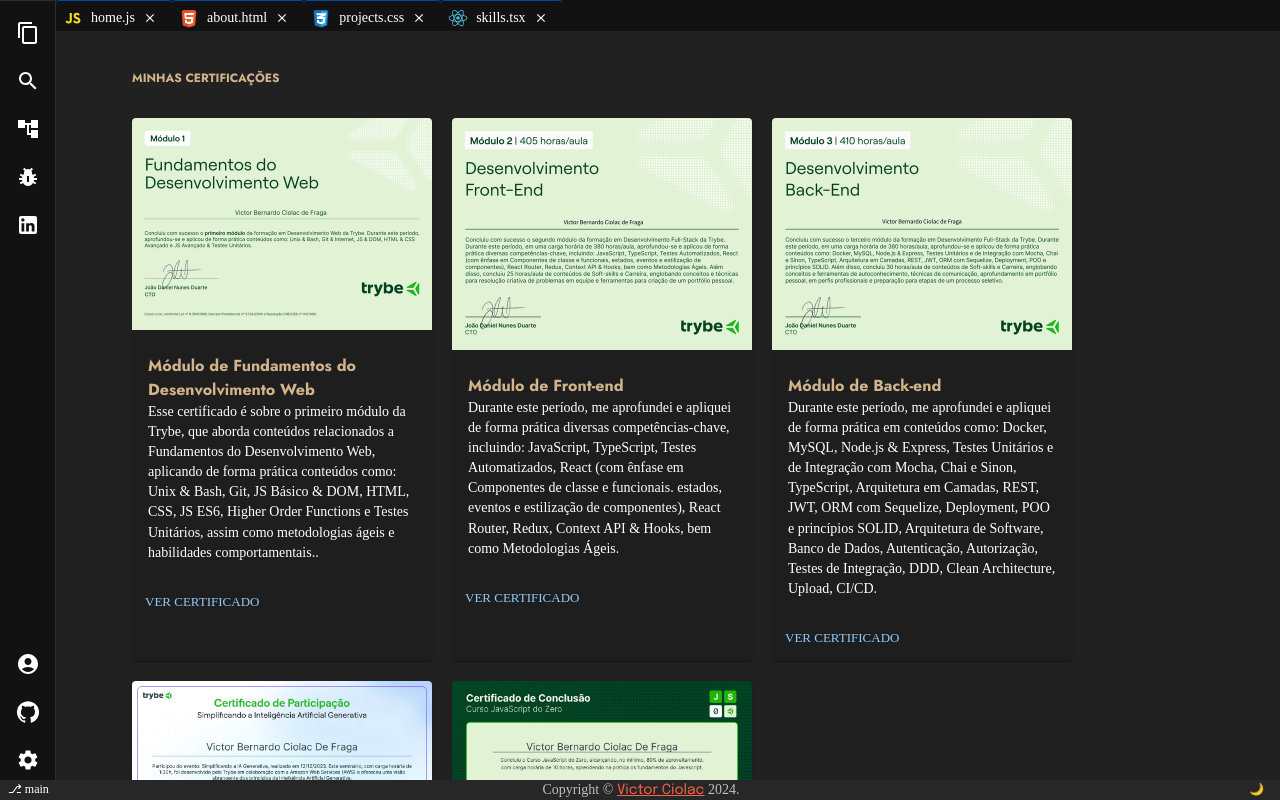
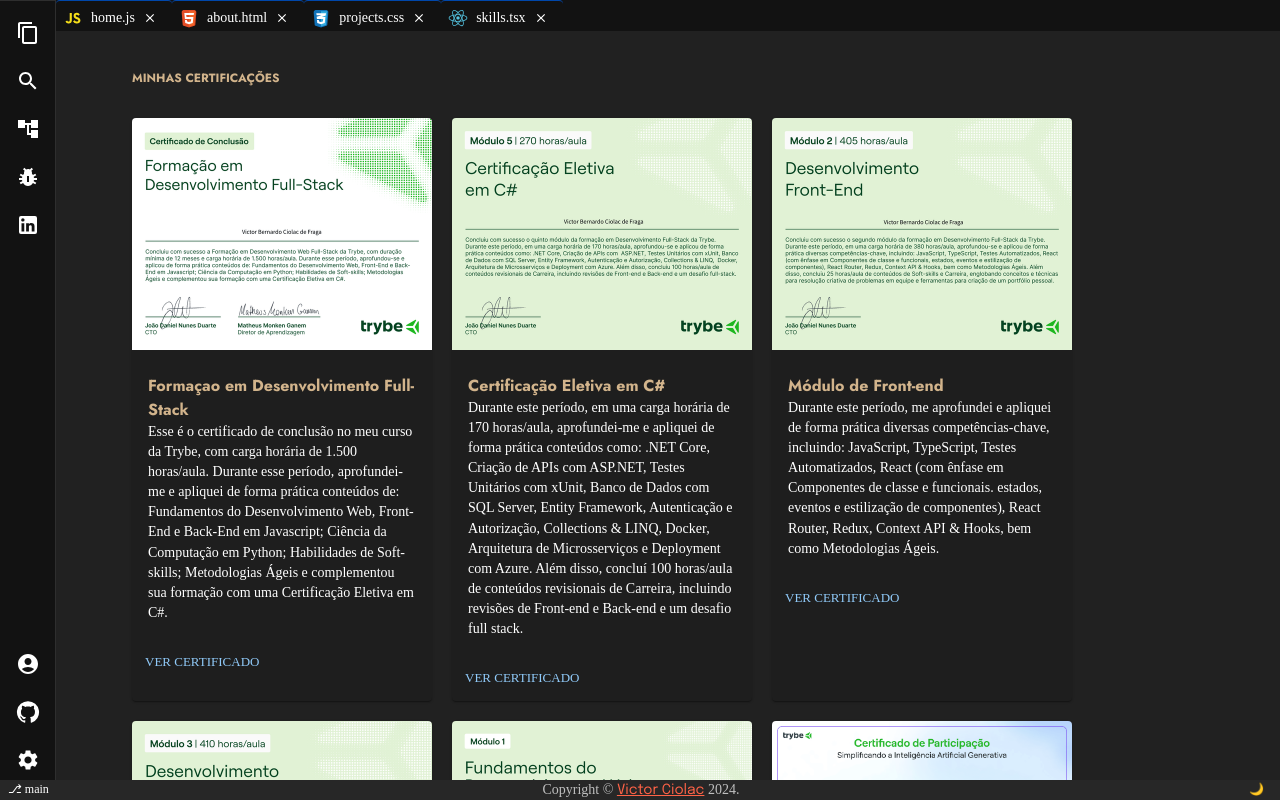
Before and after one commit to vCiolac/vCiolac.github.io, a React (Vite) app: page /certifications in a window 1280 px wide. Shown: the top 800 px of the page. Built offline with nearby package versions, Linux system fonts and the light colour scheme.

Commit message:
update certificates

```diff
--- a/src/Pages/Certifications/index.tsx
+++ b/src/Pages/Certifications/index.tsx
@@ -9,6 +9,8 @@
 import front from '../../assets/images/front.png';
 import back from '../../assets/images/back.png';
 import iaAws from '../../assets/images/ia-aws.png';
+import csharp from '../../assets/images/csharp.png';
+import fullstack from '../../assets/images/fullstack.png';
 
 function Certifications() {
   const { showCodeContent } = useContext(LayoutContext);
@@ -25,23 +27,35 @@
   }
 
   const certifications = [
-    {
-      title: " Módulo de Fundamentos do Desenvolvimento Web",
-      summary: "Esse certificado é sobre o primeiro módulo da Trybe, que aborda conteúdos relacionados a Fundamentos do Desenvolvimento Web, aplicando de forma prática conteúdos como: Unix & Bash, Git, JS Básico & DOM, HTML, CSS, JS ES6, Higher Order Functions e Testes Unitários, assim como metodologias ágeis e habilidades comportamentais..",
-      link: "https://www.credential.net/50fe063f-db3c-4d29-9a89-a36a7964d132",
-      image: fund
+      {
+      title: "Formaçao em Desenvolvimento Full-Stack",
+      summary: "Esse é o certificado de conclusão no meu curso da Trybe, com carga horária de 1.500 horas/aula. Durante esse período, aprofundei-me e apliquei de forma prática conteúdos de: Fundamentos do Desenvolvimento Web, Front-End e Back-End em Javascript; Ciência da Computação em Python; Habilidades de Soft-skills; Metodologias Ágeis e complementou sua formação com uma Certificação Eletiva em C#.",
+      link: "https://www.credential.net/a8444808-309d-48e5-9d51-1d1b9c9e81b9",
+      image: fullstack
     },
     {
-      title: " Módulo de Front-end",
+      title: "Certificação Eletiva em C#",
+      summary: "Durante este período, em uma carga horária de 170 horas/aula, aprofundei-me e apliquei de forma prática conteúdos como: .NET Core, Criação de APIs com ASP.NET, Testes Unitários com xUnit, Banco de Dados com SQL Server, Entity Framework, Autenticação e Autorização, Collections & LINQ, Docker, Arquitetura de Microsserviços e Deployment com Azure. Além disso, concluí 100 horas/aula de conteúdos revisionais de Carreira, incluindo revisões de Front-end e Back-end e um desafio full stack.",
+      link: "https://www.credential.net/36caf0d5-3cbd-4bf5-899d-792000bc8aeb",
+      image: csharp
+    },
+    {
+      title: "Módulo de Front-end",
       summary: "Durante este período, me aprofundei e apliquei de forma prática diversas competências-chave, incluindo: JavaScript, TypeScript, Testes Automatizados, React (com ênfase em Componentes de classe e funcionais. estados, eventos e estilização de componentes), React Router, Redux, Context API & Hooks, bem como Metodologias Ágeis.",
       link: "https://www.credential.net/b026619a-4347-4fc8-8cb5-0d3235448193",
       image: front
     },
     {
-      title: " Módulo de Back-end",
+      title: "Módulo de Back-end",
       summary: "Durante este período, me aprofundei e apliquei de forma prática em conteúdos como: Docker, MySQL, Node.js & Express, Testes Unitários e de Integração com Mocha, Chai e Sinon, TypeScript, Arquitetura em Camadas, REST, JWT, ORM com Sequelize, Deployment, POO e princípios SOLID, Arquitetura de Software, Banco de Dados, Autenticação, Autorização, Testes de Integração, DDD, Clean Architecture, Upload, CI/CD.",
       link: "https://www.credential.net/89fd00be-a1b6-463d-a29a-3816bdf88bed",
       image: back
+    },
+    {
+      title: "Módulo de Fundamentos do Desenvolvimento Web",
+      summary: "Esse certificado é sobre o primeiro módulo da Trybe, que aborda conteúdos relacionados a Fundamentos do Desenvolvimento Web, aplicando de forma prática conteúdos como: Unix & Bash, Git, JS Básico & DOM, HTML, CSS, JS ES6, Higher Order Functions e Testes Unitários, assim como metodologias ágeis e habilidades comportamentais.",
+      link: "https://www.credential.net/50fe063f-db3c-4d29-9a89-a36a7964d132",
+      image: fund
     },
     {
       title: "Simplificando a IA Generativa - Colaboração AWS + Trybe",
--- a/src/Pages/Projects/index.tsx
+++ b/src/Pages/Projects/index.tsx
@@ -78,7 +78,7 @@
     ],
     links: {
       github: "https://github.com/vCiolac/first-godot-game",
-      deploy: "https://vciolac.itch.io/pigeon-adventure",
+      deploy: "https://pigeon-adventure.vercel.app/",
     },
     category: "game",
     technologies: ["Godot", "Android"],
```
Also changed, not shown: src/assets/images/csharp.png (added), src/assets/images/fullstack.png (added).
